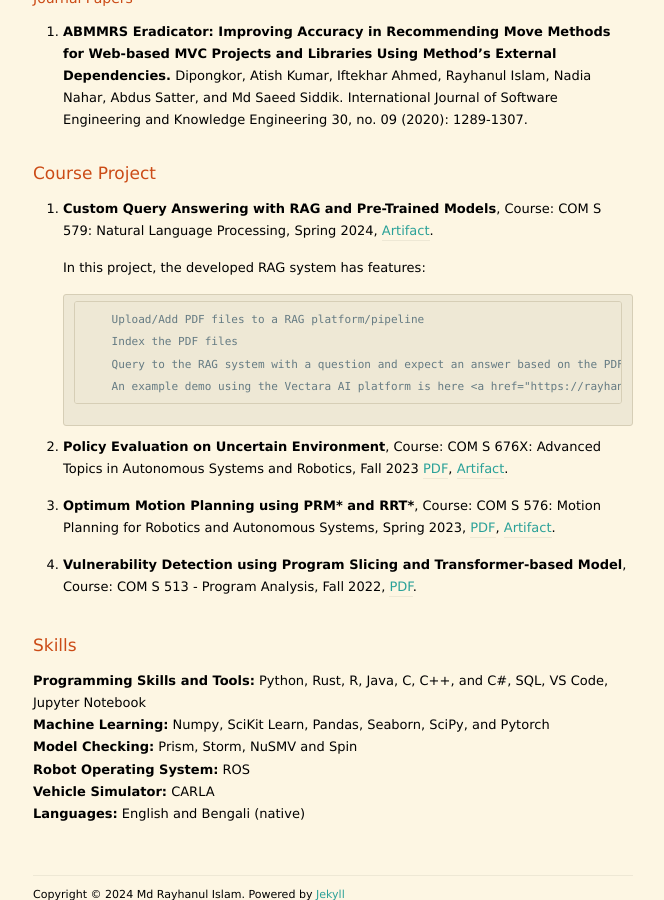
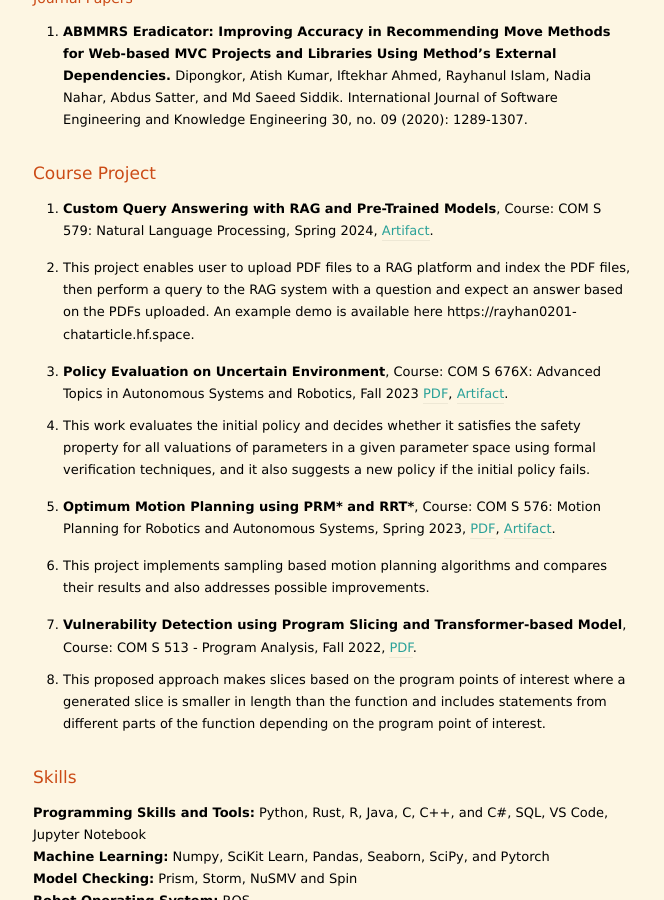
Before and after one commit to rayhanul/rayhanul.github.io, a Jekyll site: the page built from index.markdown, in a window 1280 px wide and 900 px high, scrolled down 1514 px. Shown: the whole window, without its empty margins (307-971 px from the left). Built offline with Jekyll 4.4.1, drawn with Linux system fonts in a browser that asks for light colours; nearby versions of some CDN libraries; the list of posts is cut into pages by our own code.

Commit message:
Update index.markdown

```diff
--- a/index.markdown
+++ b/index.markdown
@@ -88,19 +88,17 @@ cGPA: 3.86.
 # Course Project
 - **Custom Query Answering with RAG and Pre-Trained Models**, Course: COM S 579: Natural Language Processing, Spring 2024, <a href="https://github.com/rayhanul/COMS-579">Artifact</a>.
 
-     In this project, the developed RAG system has features:
-
-          Upload/Add PDF files to a RAG platform/pipeline
-          Index the PDF files
-          Query to the RAG system with a question and expect an answer based on the PDFs uploaded
-          An example demo using the Vectara AI platform is here <a href="https://rayhan0201-chatarticle.hf.space/">link</a>.
+- This project enables user to upload PDF files to a RAG platform and index the PDF files, then perform a query to the RAG system with a question and expect an answer based on the PDFs uploaded. An example demo is available here https://rayhan0201-chatarticle.hf.space.
 
 - **Policy Evaluation on Uncertain Environment**, Course: COM S 676X: Advanced Topics in Autonomous Systems and Robotics, Fall 2023 <a href="/documents/project_report/COMS676X_Final_project.pdf">PDF</a>, <a href="https://github.com/rayhanul/COMS676_project">Artifact</a>.
+- This work evaluates the initial policy and decides whether it satisfies the safety property for all valuations of parameters in a given parameter space using formal verification techniques, and it also suggests a new policy if the initial policy fails.
 
 - **Optimum Motion Planning using PRM\* and RRT\***, Course: COM S 576: Motion Planning for Robotics and Autonomous Systems, Spring 2023, <a href="/documents/project_report/COMS576_project_final_report.pdf">PDF</a>, <a href="https://github.com/rayhanul/COMS576_Project">Artifact</a>.
 
+- This project implements sampling based motion planning algorithms and compares their results and also addresses possible improvements.
+
  - **Vulnerability Detection using Program Slicing and Transformer-based Model**, Course: COM S 513 - Program Analysis, Fall 2022, <a href="/documents/project_report/513_Project_Report.pdf">PDF</a>.
-
+- This proposed approach makes slices based on the program points of interest where a generated slice is smaller in length than the function and includes statements from different parts of the function depending on the program point of interest.
 
 # Skills
 
```
